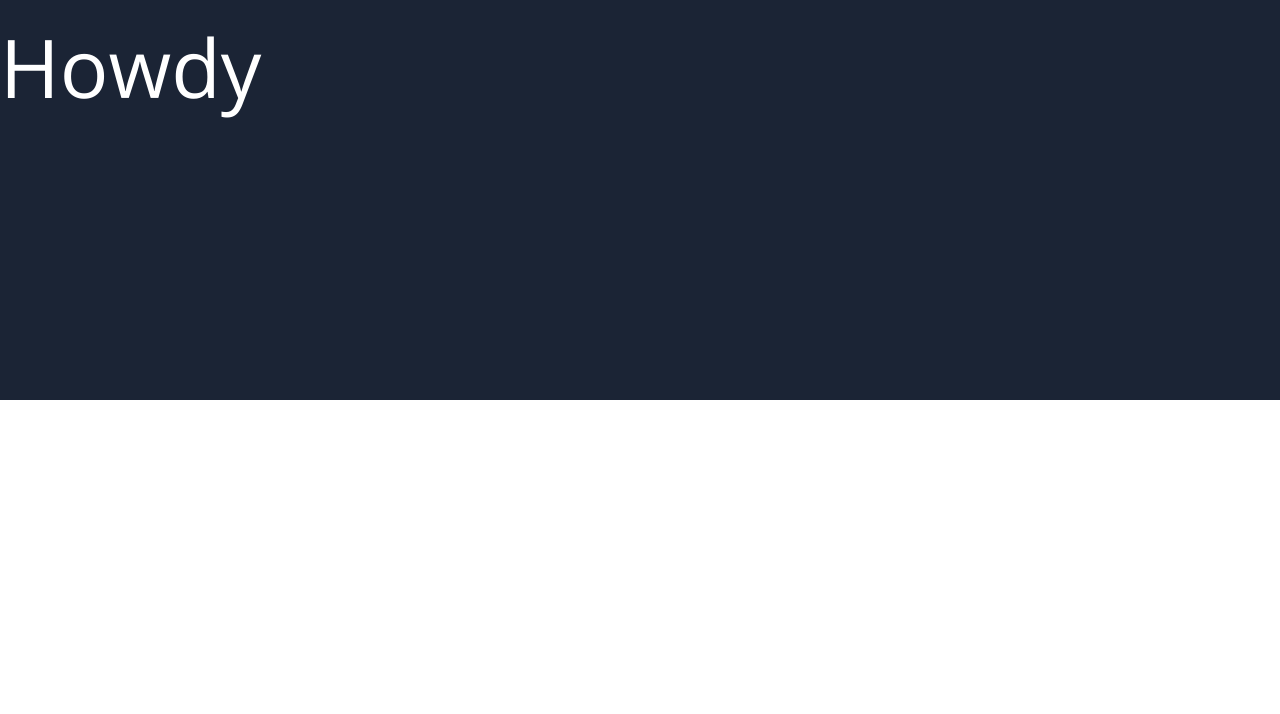
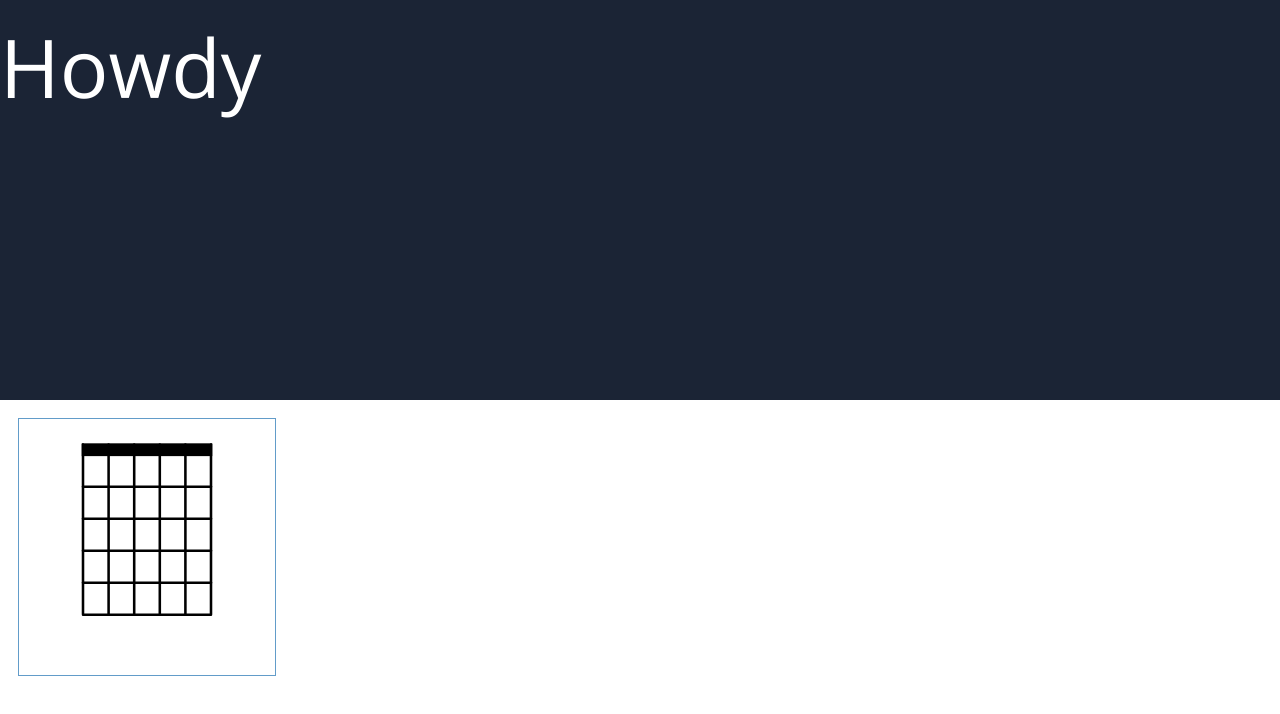
Before and after one commit to bowmanmc/chords, a React (Create React App) app: page / in a window 1280 px wide. Shown: the top 714 px of the page. Built offline with nearby package versions, Linux system fonts and the light colour scheme.

Commit message:
first cut at a chord chart

```diff
--- a/src/App.js
+++ b/src/App.js
@@ -1,5 +1,6 @@
 import React from 'react';
 
+import Chord from './components/chord';
 import Header from './components/header';
 
 import './App.css';
@@ -10,6 +11,9 @@ class App extends React.Component {
         return (
             <div className="App">
                 <Header />
+                <div className="Content">
+                    <Chord />
+                </div>
             </div>
         );
     }
--- a/src/components/chord/index.js
+++ b/src/components/chord/index.js
@@ -0,0 +1,53 @@
+import React from 'react';
+
+import './index.css';
+
+
+const Chord = props => {
+
+    const numStrings = 6;
+    const numFrets = 5;
+
+    const fretboard = {
+        fretSpacing: 12.5,
+        nutSize: 4,
+        startX: 10,
+        startY: 10,
+        stringSpacing: 10
+    };
+
+    return (
+        <svg className="Chord" viewBox='0 0 70 100'>
+            <g className="Strings">
+                {[0, 1, 2, 3, 4, 5].map(i => {
+                    let height = (numFrets + 1) * fretboard.fretSpacing + 1;
+                    let x = fretboard.startX + (i * fretboard.stringSpacing);
+                    return (
+                        <line className={`string-${i + 1}`}
+                            x1={x} x2={x}
+                            y1={fretboard.startY} y2={height} />
+                    );
+                })}
+            </g>
+            <g className="Frets">
+                {[1, 2, 3, 4, 5].map(i => {
+                    let y = (fretboard.startY + fretboard.nutSize) + (i * fretboard.fretSpacing);
+                    return (
+                        <line
+                            x1={fretboard.startX}
+                            x2={fretboard.stringSpacing * numStrings}
+                            y1={y} y2={y} />
+                    )
+                })}
+            </g>
+            <g className="Nut">
+                <rect x={fretboard.startX}
+                    y={fretboard.startY}
+                    width={fretboard.stringSpacing * (numStrings - 1)}
+                    height={fretboard.nutSize} />
+            </g>
+        </svg>
+    )
+};
+
+export default Chord;
--- a/src/components/chord/index.scss
+++ b/src/components/chord/index.scss
@@ -0,0 +1,30 @@
+@charset 'utf-8';
+
+@import 'defaults/colors';
+
+.Chord {
+    border: 1px solid $color-blue;
+    height: 256px;
+    margin: 1.0em;
+    width: 256px;
+
+    .Frets {
+        line {
+            stroke: $color-black;
+            stroke-linecap: round;
+        }
+    }
+
+    .Nut {
+        fill: $color-black;
+        stroke: $color-black;
+        stroke-width: 1;
+    }
+
+    .Strings {
+        line {
+            stroke: $color-black;
+            stroke-linecap: round;
+        }
+    }
+}
```
